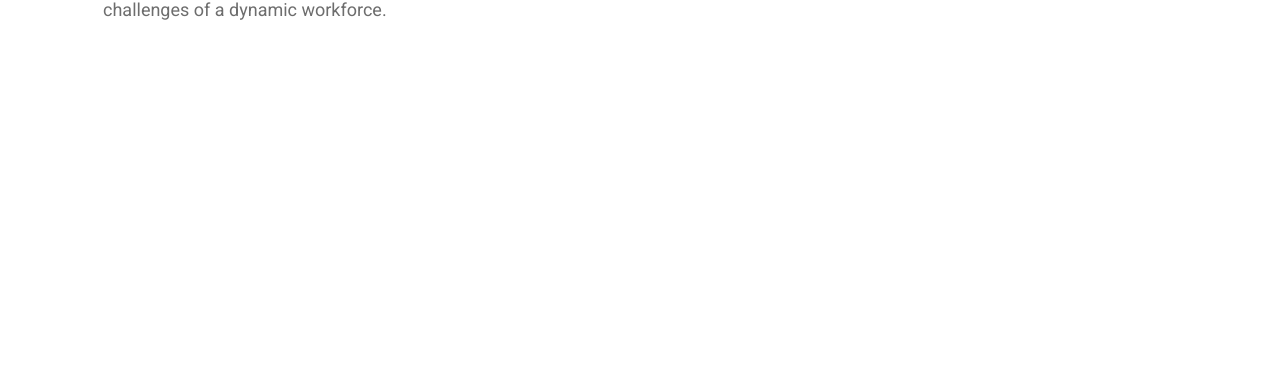
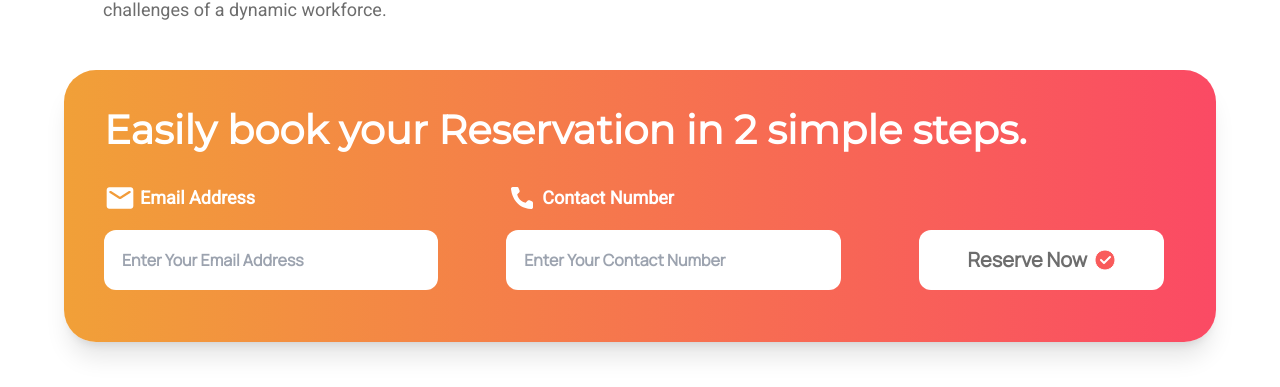
Before and after one commit to harini-kk/Evaluation-task, a React (Create React App) app: page / in a window 1280 px wide. Shown: the part 1723-2110 px from the top of the page. Before the commit the page ends 1745 px from the top, so only its background shows below. Built offline with nearby package versions, Linux system fonts and the light colour scheme; grey boxes are pictures that could not be loaded.

Commit message:
Reservation form

```diff
--- a/src/App.js
+++ b/src/App.js
@@ -1,6 +1,7 @@
 import "./App.css";
 import AnnouncementBar from "./components/announcementBar";
 import ConferenceIntro from "./components/ConferenceIntro";
+import ReservationForm from "./components/ReservationForm";
 import WhoShouldAttend from "./components/WhoShouldAttend";
 
 function App() {
@@ -9,6 +10,7 @@ function App() {
       <AnnouncementBar />
       <ConferenceIntro />
       <WhoShouldAttend />
+      <ReservationForm/>
     </div>
   );
 }
--- /dev/null
+++ b/src/components/ReservationForm.jsx
@@ -0,0 +1,163 @@
+import { useState } from "react";
+export default function ReservationForm() {
+  const [email, setEmail] = useState("");
+  const [phone, setPhone] = useState("");
+  const [emailError, setEmailError] = useState("");
+  const [phoneError, setPhoneError] = useState("");
+  const [success, setSuccess] = useState("");
+
+  const validateEmail = (value) =>
+    /^(?![.!#$%&'*+/=?^_`{|}~-])(?!.*\.{2})[a-zA-Z0-9.!#$%&'*+/=?^_`{|}~-]{1,64}@[a-zA-Z0-9.-]{1,255}\.[a-zA-Z]{2,}$/.test(
+      value
+    );
+  const validatePhone = (value) => /^\+?\d+$/.test(value);
+
+  const handleEmailChange = (e) => {
+    const value = e.target.value;
+    setEmail(value);
+    if (value === "") {
+      setEmailError("");
+    } else {
+      setEmailError(validateEmail(value) ? "" : "Enter a valid email address");
+    }
+    setSuccess("");
+  };
+
+  const handlePhoneChange = (e) => {
+    const value = e.target.value;
+    setPhone(value);
+    if (value === "") {
+      setPhoneError("");
+    } else {
+      setPhoneError(validatePhone(value) ? "" : "Enter a valid phone number");
+    }
+    setSuccess("");
+  };
+
+  const handleSubmit = (e) => {
+    e.preventDefault();
+
+    const emailValid = validateEmail(email);
+    const phoneValid = validatePhone(phone);
+
+    setEmailError(emailValid ? "" : "Enter a valid email address");
+    setPhoneError(phoneValid ? "" : "Enter a valid phone number");
+
+    if (emailValid && phoneValid) {
+      setPhone("");
+      setEmail("");
+      setSuccess("Reservation Confirmed!");
+    } else {
+      setSuccess("");
+    }
+  };
+
+  return (
+    <section className="rounded-[32px] mx-8 lg:mx-16 pt-10 pl-10 pr-[52px] pb-[52px] bg-[linear-gradient(90deg,_#F1A038_0%,_#FB4A64_100%)] my-12 shadow-xl text-white font-manrope">
+      <h2 className="font-montserrat text-3xl lg:text-[40px] lg:leading-[40px] font-semibold mb-8 text-left">
+        Easily book your <span className="font-bold">Reservation</span> in 2
+        simple steps.
+      </h2>
+
+      <form
+        onSubmit={handleSubmit}
+        className="flex flex-col lg:flex-row justify-bottom gap-5 lg:gap-10 xl:gap-[78px]"
+      >
+        <div className="flex flex-col md:flex-row lg:w-3/4 gap-5 md:gap-8 xl:gap-[68px]">
+          <div className="flex flex-col w-full">
+            <label className="flex items-center gap-1 text-white text-lg font-semibold font-roboto mb-4">
+              <svg
+                width="32"
+                height="32"
+                viewBox="0 0 32 32"
+                fill="none"
+                xmlns="http://www.w3.org/2000/svg"
+              >
+                <path
+                  d="M26.6667 5.33337H5.33335C3.86669 5.33337 2.68002 6.53337 2.68002 8.00004L2.66669 24C2.66669 25.4667 3.86669 26.6667 5.33335 26.6667H26.6667C28.1334 26.6667 29.3334 25.4667 29.3334 24V8.00004C29.3334 6.53337 28.1334 5.33337 26.6667 5.33337ZM26.1334 11L16.7067 16.8934C16.28 17.16 15.72 17.16 15.2934 16.8934L5.86669 11C5.73299 10.925 5.61591 10.8236 5.52254 10.702C5.42916 10.5804 5.36144 10.4411 5.32345 10.2925C5.28547 10.144 5.27802 9.98929 5.30156 9.83778C5.3251 9.68628 5.37914 9.54113 5.4604 9.41111C5.54166 9.28109 5.64845 9.16892 5.77432 9.08137C5.90019 8.99382 6.04252 8.93272 6.19268 8.90177C6.34285 8.87082 6.49773 8.87066 6.64796 8.9013C6.79819 8.93195 6.94064 8.99275 7.06669 9.08004L16 14.6667L24.9334 9.08004C25.0594 8.99275 25.2019 8.93195 25.3521 8.9013C25.5023 8.87066 25.6572 8.87082 25.8074 8.90177C25.9575 8.93272 26.0998 8.99382 26.2257 9.08137C26.3516 9.16892 26.4584 9.28109 26.5396 9.41111C26.6209 9.54113 26.6749 9.68628 26.6985 9.83778C26.722 9.98929 26.7146 10.144 26.6766 10.2925C26.6386 10.4411 26.5709 10.5804 26.4775 10.702C26.3841 10.8236 26.267 10.925 26.1334 11Z"
+                  fill="white"
+                />
+              </svg>
+              Email Address
+            </label>
+            <input
+              value={email}
+              type="email"
+              onChange={handleEmailChange}
+              placeholder="Enter Your Email Address"
+              aria-label="Email Address"
+              className="text-gray rounded-xl p-[18px] w-full placeholder:text-base placeholder:font-semibold focus:outline-none"
+            />
+            {emailError && (
+              <p className="text-error text-sm mt-1">{emailError}</p>
+            )}
+          </div>
+
+          <div className="flex flex-col w-full">
+            <label className="flex items-center gap-1 text-lg font-roboto font-semibold mb-4">
+              <svg
+                width="32"
+                height="32"
+                viewBox="0 0 32 32"
+                fill="none"
+                xmlns="http://www.w3.org/2000/svg"
+              >
+                <path
+                  d="M19.6676 20.6353L21.562 18.7401C21.8172 18.488 22.14 18.3154 22.4913 18.2433C22.8426 18.1712 23.2072 18.2027 23.541 18.334L25.8498 19.2562C26.1871 19.3931 26.4763 19.6269 26.681 19.928C26.8857 20.2292 26.9967 20.5842 27 20.9483V25.1786C26.998 25.4263 26.946 25.6711 26.847 25.8981C26.748 26.1252 26.6041 26.3298 26.4239 26.4998C26.2438 26.6697 26.0311 26.8015 25.7987 26.887C25.5663 26.9726 25.3191 27.0102 25.0718 26.9976C8.89312 25.9908 5.62864 12.2846 5.01126 7.03904C4.9826 6.78145 5.00879 6.5207 5.0881 6.27396C5.1674 6.02721 5.29803 5.80006 5.47139 5.60745C5.64475 5.41484 5.85691 5.26113 6.09392 5.15644C6.33092 5.05175 6.5874 4.99844 6.84648 5.00003H10.9313C11.2958 5.00111 11.6517 5.11126 11.9531 5.31632C12.2545 5.52137 12.4877 5.81195 12.6227 6.15068L13.5446 8.46043C13.6801 8.79299 13.7147 9.15812 13.644 9.51023C13.5733 9.86233 13.4005 10.1858 13.1471 10.4402L11.2527 12.3354C11.2527 12.3354 12.3437 19.7215 19.6676 20.6353Z"
+                  fill="white"
+                />
+              </svg>
+              Contact Number
+            </label>
+            <input
+              value={phone}
+              type="tel"
+              onChange={handlePhoneChange}
+              placeholder="Enter Your Contact Number"
+              aria-label="Phone Number"
+              className="text-gray rounded-xl p-[18px] w-full placeholder:font-base placeholder:font-semibold focus:outline-none"
+            />
+            {phoneError && (
+              <p className="text-error text-sm mt-1">{phoneError}</p>
+            )}
+          </div>
+        </div>
+        <div className="w-full lg:w-1/4 mt-2 lg:mt-12 flex items-start">
+          <button
+            type="submit"
+            className="bg-white text-gray text-xl leading-6 w-full font-bold p-[18px] justify-center rounded-xl flex items-center gap-2"
+          >
+            Reserve Now
+            <svg
+              width="20"
+              height="20"
+              viewBox="0 0 20 20"
+              fill="none"
+              xmlns="http://www.w3.org/2000/svg"
+            >
+              <path
+                d="M10 0C11.3135 -0.00170183 12.6146 0.256133 13.8281 0.758789C15.0415 1.26144 16.1438 1.99879 17.0713 2.92871C18.0012 3.8562 18.7386 4.9585 19.2412 6.17188C19.7439 7.38535 20.0017 8.68654 20 10C20.0017 11.3135 19.7439 12.6146 19.2412 13.8281C18.7386 15.0415 18.0012 16.1438 17.0713 17.0713C16.1438 18.0012 15.0415 18.7386 13.8281 19.2412C12.6146 19.7439 11.3135 20.0017 10 20C8.68654 20.0017 7.38535 19.7439 6.17188 19.2412C4.9585 18.7386 3.8562 18.0012 2.92871 17.0713C1.99879 16.1438 1.26144 15.0415 0.758789 13.8281C0.256133 12.6146 -0.00170183 11.3135 0 10C-0.00167444 8.68654 0.256135 7.38535 0.758789 6.17188C1.26144 4.9585 1.99881 3.8562 2.92871 2.92871C3.8562 1.99881 4.9585 1.26144 6.17188 0.758789C7.38535 0.256135 8.68654 -0.00167444 10 0Z"
+                fill="#F95B5B"
+              />
+              <path
+                d="M10 0C11.3135 -0.00170183 12.6146 0.256133 13.8281 0.758789C15.0415 1.26144 16.1438 1.99879 17.0713 2.92871C18.0012 3.8562 18.7386 4.9585 19.2412 6.17188C19.7439 7.38535 20.0017 8.68654 20 10C20.0017 11.3135 19.7439 12.6146 19.2412 13.8281C18.7386 15.0415 18.0012 16.1438 17.0713 17.0713C16.1438 18.0012 15.0415 18.7386 13.8281 19.2412C12.6146 19.7439 11.3135 20.0017 10 20C8.68654 20.0017 7.38535 19.7439 6.17188 19.2412C4.9585 18.7386 3.8562 18.0012 2.92871 17.0713C1.99879 16.1438 1.26144 15.0415 0.758789 13.8281C0.256133 12.6146 -0.00170183 11.3135 0 10C-0.00167444 8.68654 0.256135 7.38535 0.758789 6.17188C1.26144 4.9585 1.99881 3.8562 2.92871 2.92871C3.8562 1.99881 4.9585 1.26144 6.17188 0.758789C7.38535 0.256135 8.68654 -0.00167444 10 0Z"
+                stroke="white"
+              />
+              <path d="M6 10L9 13L15 7" fill="#F95B5B" />
+              <path
+                d="M6 10L9 13L15 7"
+                stroke="white"
+                strokeWidth="2"
+                strokeLinecap="round"
+                strokeLinejoin="round"
+              />
+            </svg>
+          </button>
+        </div>
+      </form>
+      {success && (
+        <p className="text-green-700 text-base font-semibold mt-4">{success}</p>
+      )}
+    </section>
+  );
+}
--- a/tailwind.config.js
+++ b/tailwind.config.js
@@ -22,7 +22,8 @@ module.exports = {
         primary: '#F95B5B',
         secondary: '#0084D4',
         gray: '#6D6D6D',
-        darkgray: '#3D3D3D'
+        darkgray: '#3D3D3D',
+        error: '#c20000'
       },
     },
   },
```
Also changed, not shown: 1 other file (tests, documents, lock files or other folders).
